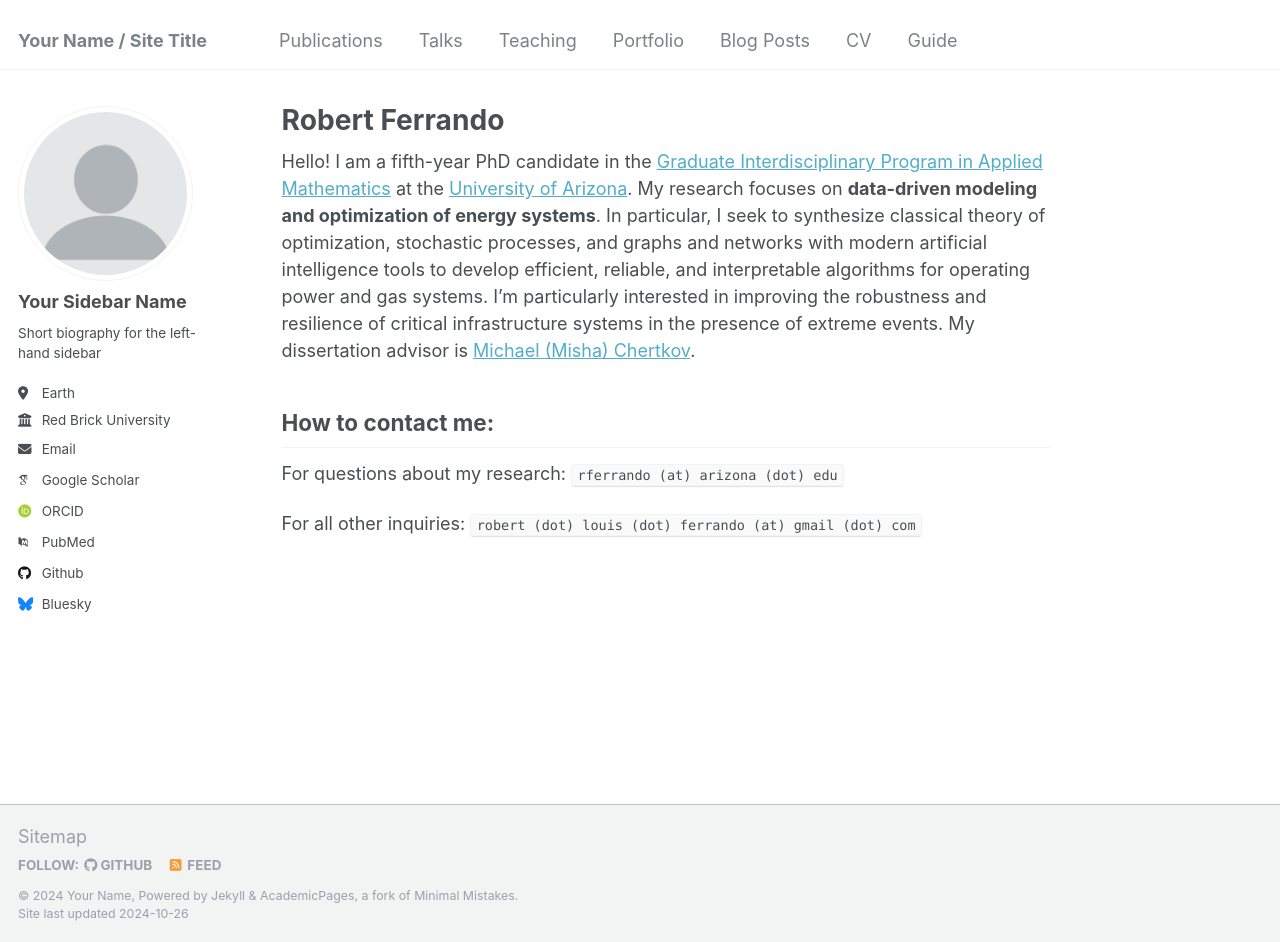
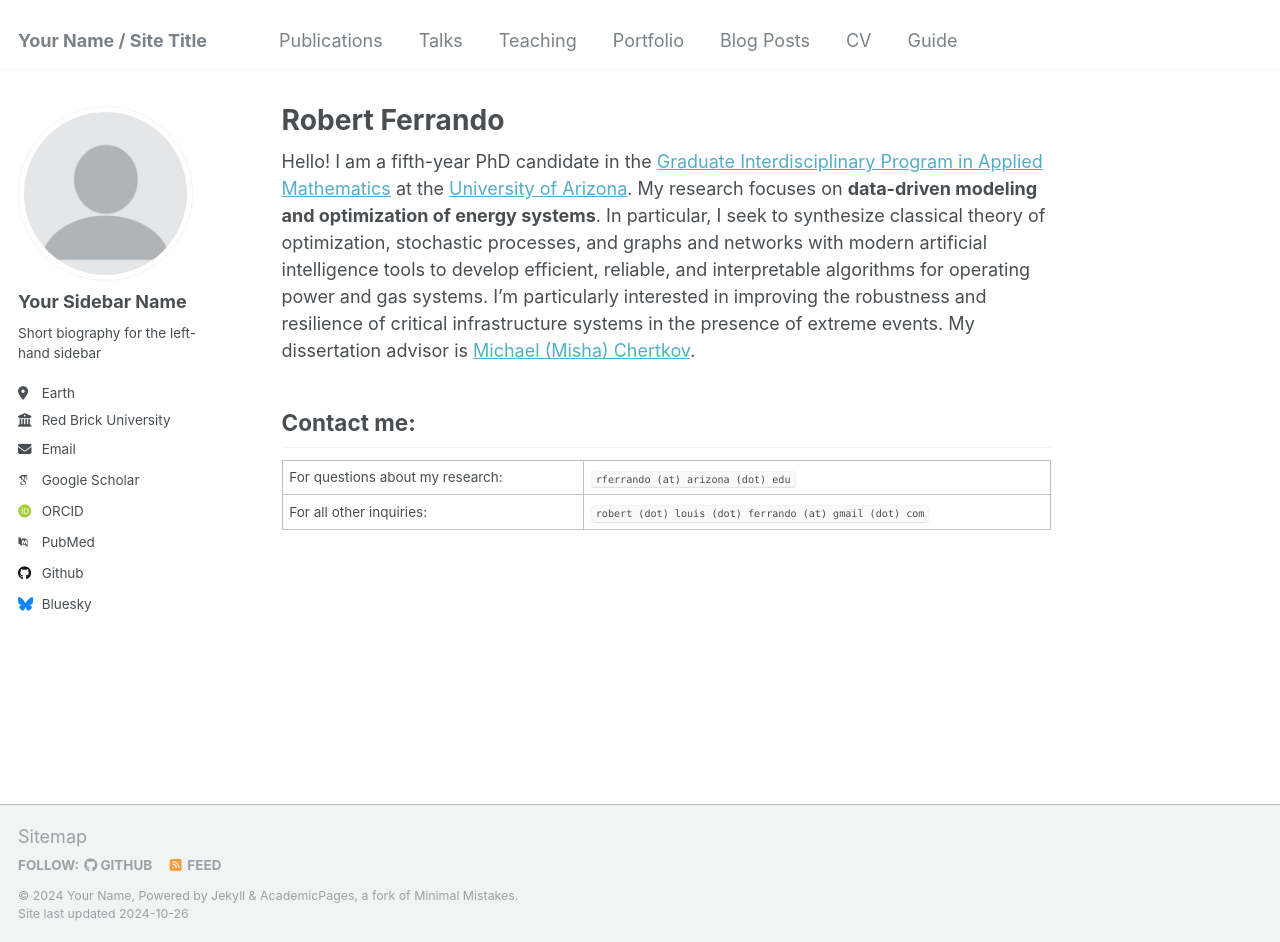
Before and after one commit to ferrandor/ferrandor.github.io, a Jekyll site: the page built from _pages/about.md, in a window 1280 px wide and 942 px high. Built offline with Jekyll 4.4.1, drawn with Linux system fonts in a browser that asks for light colours; some web fonts are replaced.

Commit message:
Update about.md

```diff
--- a/_pages/about.md
+++ b/_pages/about.md
@@ -9,8 +9,7 @@ redirect_from:
 
 Hello! I am a fifth-year PhD candidate in the [Graduate Interdisciplinary Program in Applied Mathematics](https://appliedmath.arizona.edu/) at the [University of Arizona](https://www.arizona.edu/). My research focuses on **data-driven modeling and optimization of energy systems**. In particular, I seek to synthesize classical theory of optimization, stochastic processes, and graphs and networks with modern artificial intelligence tools to develop efficient, reliable, and interpretable algorithms for operating power and gas systems. I'm particularly interested in improving the robustness and resilience of critical infrastructure systems in the presence of extreme events. My dissertation advisor is [Michael (Misha) Chertkov](https://sites.arizona.edu/misha-chertkov/).
 
-## How to contact me:
+## Contact me:
 
-For questions about my research: `rferrando (at) arizona (dot) edu`
-
-For all other inquiries: `robert (dot) louis (dot) ferrando (at) gmail (dot) com`
+|For questions about my research:| `rferrando (at) arizona (dot) edu`|
+|For all other inquiries:| `robert (dot) louis (dot) ferrando (at) gmail (dot) com`|
```
